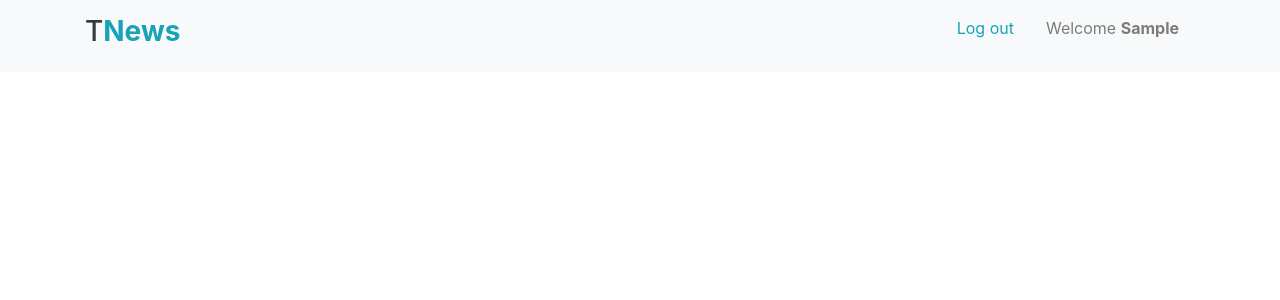
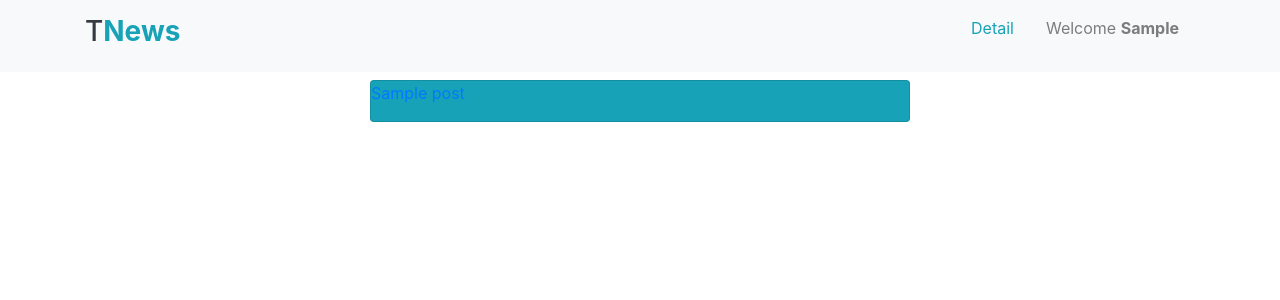
Before and after one commit to BrianMwevi/writer, a Django app: page / in a window 1280 px wide. Shown: the top 300 px of the page. Run offline with Django 3.2, Linux system fonts and the light colour scheme; a user stored in the database is signed in; tables that the repository leaves empty hold one stand-in row (values such as "Sample post"); some libraries are stand-ins or nearby versions.

Commit message:
Added the detail view

```diff
--- a/templates/base.html
+++ b/templates/base.html
@@ -22,7 +22,7 @@
 
 					{% if user.is_authenticated %}
 
-						<li class="nav-item mx-2"><a href="" class="nav-link text-info">Log out</a></li>
+						<li class="nav-item mx-2"><a href="" class="nav-link text-info">Detail</a></li>
 
 						<li class="nav-item mx-2"><p class="nav-link">Welcome <strong>{{ user.username|capfirst }}</strong></p></li>
 
--- a/writers/urls.py
+++ b/writers/urls.py
@@ -5,6 +5,6 @@ from writersapp.views import PostListView
 
 urlpatterns = [
 	path('',PostListView.as_view(), name='home'),
-	path('', include('writersapp.urls', namespace='writersapp')),
+	path('post/', include('writersapp.urls', namespace='writersapp')),
     path('admin/', admin.site.urls),
 ]
--- a/writersapp/models.py
+++ b/writersapp/models.py
@@ -1,6 +1,7 @@
 from django.db import models
 from django.utils import timezone
-# from django.urls import
+from django.urls import reverse, reverse_lazy
+from django.http import HttpResponseRedirect
 
 
 from django.contrib.auth import get_user_model
@@ -27,6 +28,11 @@ class Post(models.Model):
 		verbose_name = "Post"
 		verbose_name_plural = "Posts"
 
+	def get_absolute_url(self):
+		# return HttpResponseRedirect('home')
+		return reverse_lazy("writersapp:post_detail", kwargs={"pk":self.pk})
+
+
 	def __str__(self):
 		return self.title
 
--- a/writersapp/templates/writersapp/index.html
+++ b/writersapp/templates/writersapp/index.html
@@ -1,5 +1,19 @@
 {% extends "base.html" %}
 
 {% block body_block %}
-
+	<div class="container temp-margin">
+		<div class="row">
+			<div class="col-sm-6 mx-auto">
+				{% for post in object_list %}
+					<div class="card bg-info text-white">
+						<div class="card-text">
+							<a href="{% url 'writersapp:post_detail' pk=post.pk %}">
+								<p>{{ post }}</p>
+							</a>
+						</div>
+					</div>
+				{% endfor %}
+			</div>
+		</div>
+	</div>
 {% endblock body_block %}
--- a/writersapp/urls.py
+++ b/writersapp/urls.py
@@ -7,7 +7,7 @@ app_name = "writersapp"
 urlpatterns = [
 	# path('', PostDetailView.as_view(), name='post_list'),
 	path('detail/<int:pk>/', PostDetailView.as_view(), name='post_detail'),
-	path('create/<int:pk>/', PostCreateView.as_view(), name='post_create'),
+	path('create/', PostCreateView.as_view(), name='post_create'),
 	path('update/<int:pk>/', PostUpdateView.as_view(), name='post_update'),
 	path('delete/<int:pk>/', PostDeleteView.as_view(), name='post_delete'),
 ]
--- a/writersapp/views.py
+++ b/writersapp/views.py
@@ -3,6 +3,7 @@ from django.shortcuts import render
 from django.views.generic import ListView, DetailView, CreateView, UpdateView, DeleteView
 
 from .models import Post, Comment
+from .forms import PostForm
 
 # Create your views here.
 
@@ -11,10 +12,19 @@ class PostListView(ListView):
 	template_name = 'writersapp/index.html'
 
 class PostDetailView(DeleteView):
-	pass
+	model = Post
+	template_name = 'writersapp/post_detail.html'
+
 
 class PostCreateView(CreateView):
-	pass
+	model = Post
+	fields = ['title', 'detail']
+	template_name = 'writersapp/post_create.html'
+	# success_url = "home"
+
+	def form_valid(self, form):
+		form.instance.author = self.request.user
+		super().form_valid(form)
 
 class PostUpdateView(UpdateView):
 	pass
```
Also changed, not shown: writersapp/forms.py (+8 -0 lines), writersapp/templates/writersapp/post_create.html (added, +18 -0 lines), writersapp/templates/writersapp/post_detail.html (added, +20 -0 lines).
